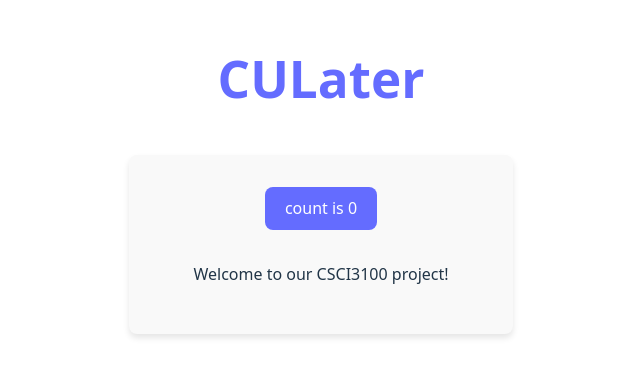
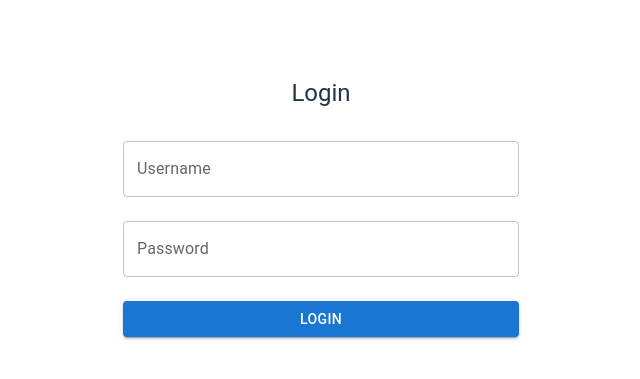
Before and after one commit to OmerEgeOzyaba/CSCI3100-project, a React (Vite) app in the folder coding/frontend/: page / in a window 1280 px wide. Shown: the part 225-604 px from the top of the page, without its empty margins (319-959 px from the left). Built offline with nearby package versions, Linux system fonts and the light colour scheme.

Commit message:
Login page with React and MUI

```diff
--- a/coding/frontend/package.json
+++ b/coding/frontend/package.json
@@ -10,6 +10,10 @@
     "preview": "vite preview"
   },
   "dependencies": {
+    "@emotion/react": "^11.11.1",
+    "@emotion/styled": "^11.11.0",
+    "@mui/material": "^5.14.9",
+    "axios": "^1.6.7",
     "react": "^19.0.0",
     "react-dom": "^19.0.0"
   },
--- a/coding/frontend/src/App.jsx
+++ b/coding/frontend/src/App.jsx
@@ -1,24 +1,26 @@
-import { useState } from 'react'
+// import { useState } from 'react'
+import Login from './pages/Login'
 import './App.css'
 
 function App() {
-  const [count, setCount] = useState(0)
+  return <Login />
 
-  return (
-    <>
-      <div className="container">
-        <h1>CULater</h1>
-        <div className="card">
-          <button onClick={() => setCount((count) => count + 1)}>
-            count is {count}
-          </button>
-          <p>
-            Welcome to our CSCI3100 project!
-          </p>
-        </div>
-      </div>
-    </>
-  )
+  // const [count, setCount] = useState(0)
+  // return (
+  //   <>
+  //     <div className="container">
+  //       <h1>CULater</h1>
+  //       <div className="card">
+  //         <button onClick={() => setCount((count) => count + 1)}>
+  //           count is {count}
+  //         </button>
+  //         <p>
+  //           Welcome to our CSCI3100 project!
+  //         </p>
+  //       </div>
+  //     </div>
+  //   </>
+  // )
 }
 
 export default App
--- /dev/null
+++ b/coding/frontend/src/pages/Login.jsx
@@ -0,0 +1,67 @@
+import React, { useState } from 'react'
+import {
+  Container,
+  TextField,
+  Button,
+  Typography,
+  Box,
+  Alert,
+} from '@mui/material'
+import { login } from '../services/api'
+
+export default function Login() {
+  const [username, setUsername] = useState('')
+  const [password, setPassword] = useState('')
+  const [error, setError] = useState('')
+  const [success, setSuccess] = useState(false)
+
+  const handleLogin = async (e) => {
+    e.preventDefault()
+    setError('')
+    setSuccess(false)
+
+    try {
+      const data = await login(username, password)
+      const token = data.token
+      localStorage.setItem('authToken', token)
+      setError('')
+      setSuccess(true)
+    } catch (err) {
+      console.error(err)
+      setError('Login failed. Please check your credentials.')
+      setSuccess(false)
+    }
+  }
+
+  return (
+    <Container maxWidth="xs">
+      <Box sx={{ mt: 8, display: 'flex', flexDirection: 'column', gap: 2 }}>
+        <Typography variant="h5" align="center">Login</Typography>
+
+        {error && <Alert severity="error">{error}</Alert>}
+        {success && <Alert severity="success">Login successful!</Alert>}
+
+        <form onSubmit={handleLogin}>
+          <TextField
+            label="Username"
+            fullWidth
+            margin="normal"
+            value={username}
+            onChange={(e) => setUsername(e.target.value)}
+          />
+          <TextField
+            label="Password"
+            type="password"
+            fullWidth
+            margin="normal"
+            value={password}
+            onChange={(e) => setPassword(e.target.value)}
+          />
+          <Button type="submit" variant="contained" fullWidth sx={{ mt: 2 }}>
+            Login
+          </Button>
+        </form>
+      </Box>
+    </Container>
+  )
+}
--- /dev/null
+++ b/coding/frontend/src/services/api.js
@@ -0,0 +1,20 @@
+import axios from 'axios'
+
+// Python middleware
+const API = axios.create({
+  baseURL: 'http://localhost:5000',
+})
+
+// Automatically attach token
+API.interceptors.request.use((config) => {
+  const token = localStorage.getItem('authToken')
+  if (token) {
+    config.headers.Authorization = `Bearer ${token}`
+  }
+  return config
+})
+
+export const login = async (email, password) => {
+  const response = await API.post('/api/auth/login', { email, password })
+  return response.data
+}
```
Also changed, not shown: 1 other file (tests, documents, lock files or other folders).
